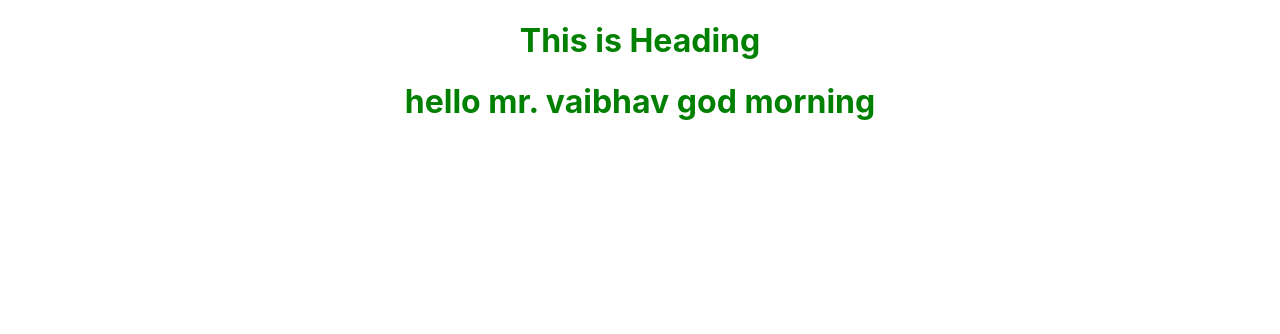
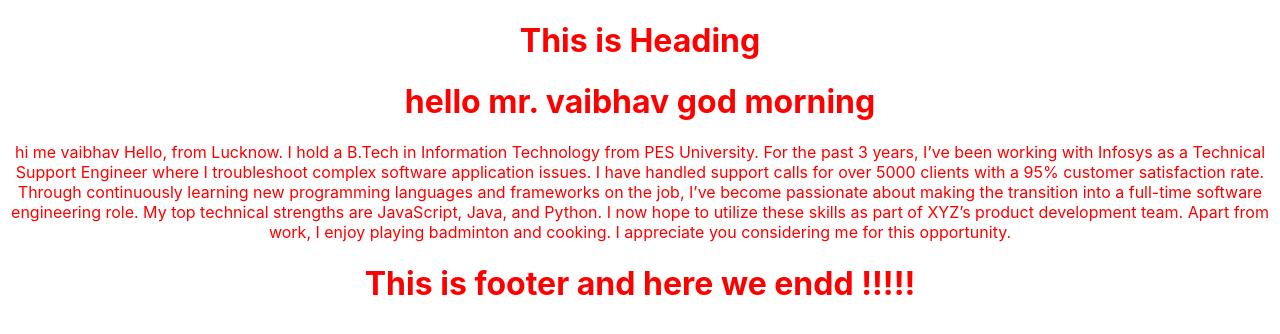
Before and after one commit to SaxenaVaibhav80/learning_react, a React (Create React App) app in the folder basic-app/: page / in a window 1280 px wide. Shown: the top 334 px of the page. Built offline with nearby package versions, Linux system fonts and the light colour scheme.

Commit message:
footer done

```diff
--- a/basic-app/src/App.css
+++ b/basic-app/src/App.css
@@ -1,6 +1,6 @@
 .App {
   text-align: center;
 }
-/* .App{
+.App{
   color:red
-} */
+}
--- a/basic-app/src/App.js
+++ b/basic-app/src/App.js
@@ -1,13 +1,17 @@
-import logo from './logo.svg';
+// import logo from './logo.svg';
 import './App.css';
 import Greet from './components/Greet';
 import Heading from './components/Heading'
+import Paragraph from './components/Paragraph';
+import Footer from './components/Footer.jsx'
 
 function App() {
   return (
     <div className="App">
      <Heading></Heading>
      <Greet></Greet>
+     <Paragraph></Paragraph>
+     <Footer></Footer>
     </div>
   );
 }
--- /dev/null
+++ b/basic-app/src/components/Footer.jsx
@@ -0,0 +1,6 @@
+function Footer()
+{
+    return <h1>This is footer and here we endd !!!!!</h1>
+}
+
+export  default Footer
--- a/basic-app/src/components/Heading.jsx
+++ b/basic-app/src/components/Heading.jsx
@@ -1,4 +1,4 @@
-import react from 'react'
+// import react from 'react'
 
 function Heading()
 {
--- /dev/null
+++ b/basic-app/src/components/Paragraph.jsx
@@ -0,0 +1,11 @@
+// import react from 'react '
+
+function Paragraph()
+{
+    return <p>
+         hi me vaibhav Hello, from Lucknow. I hold a B.Tech in Information Technology from PES University. For the past 3 years, I’ve been working with Infosys as a Technical Support Engineer where I troubleshoot complex software application issues. I have handled support calls for over 5000 clients with a 95% customer satisfaction rate. Through continuously learning new programming languages and frameworks on the job, I’ve become passionate about making the transition into a full-time software engineering role. My top technical strengths are JavaScript, Java, and Python. I now hope to utilize these skills as part of XYZ’s product development team. Apart from work, I enjoy playing badminton and cooking. I appreciate you considering me for this opportunity.
+    </p>
+}
+
+
+export default  Paragraph
--- a/basic-app/src/index.css
+++ b/basic-app/src/index.css
@@ -11,7 +11,3 @@ code {
   font-family: source-code-pro, Menlo, Monaco, Consolas, 'Courier New',
     monospace;
 }
-
-.App{
-  color:green;
-}
```
